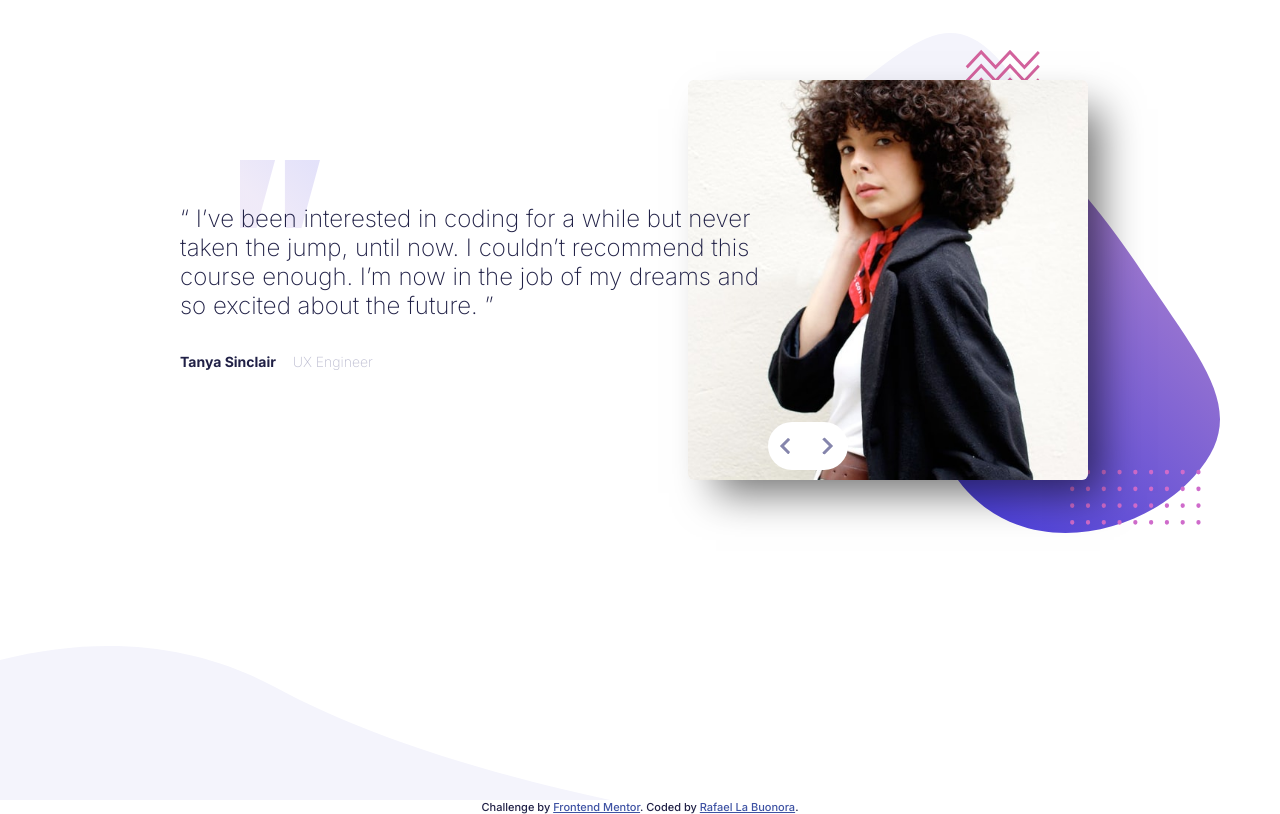
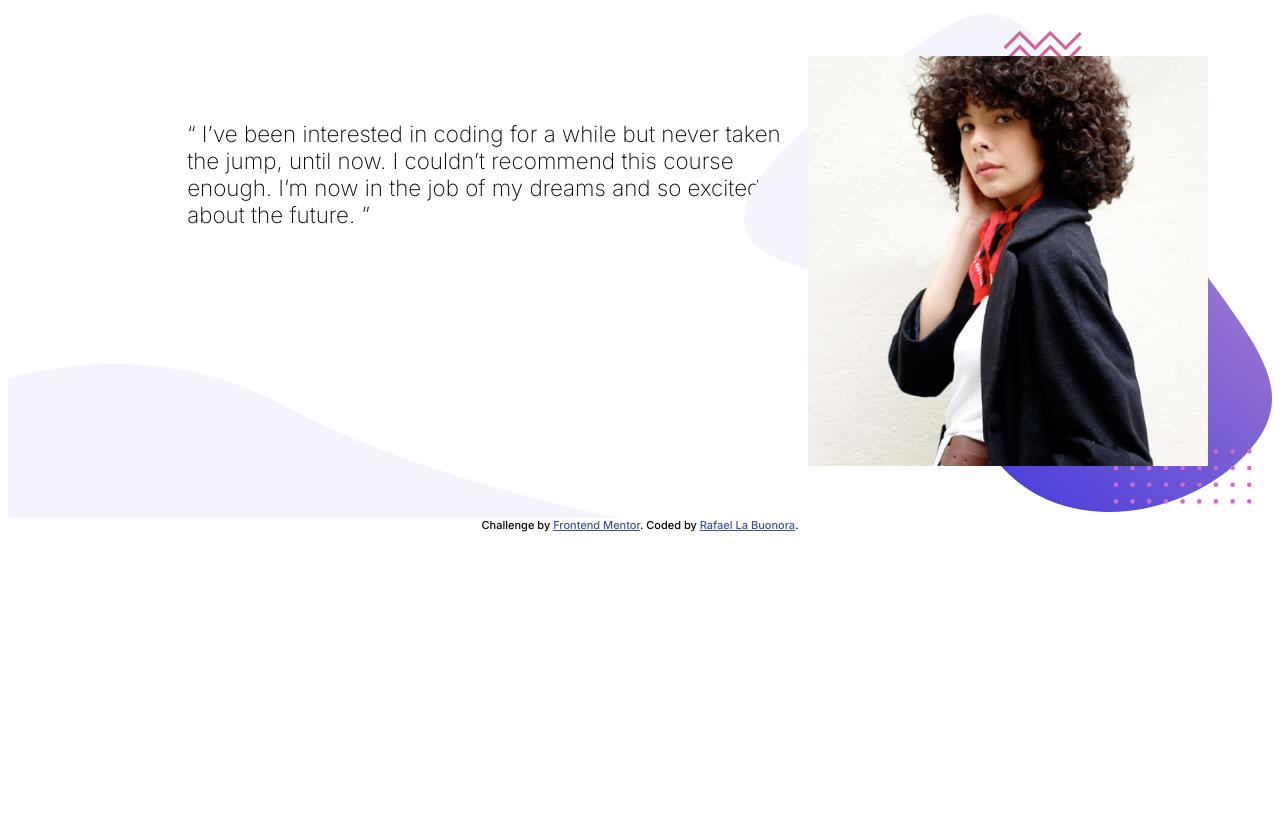
Before and after one commit to rlabuonora/bootcamp-testimonials, a plain HTML site: page index.html in a window 1280 px wide. Drawn offline with Linux system fonts and the light colour scheme.

Commit message:
Use flex for desktop

```diff
--- a/index.html
+++ b/index.html
@@ -15,98 +15,58 @@
 
          /* - Dark Blue: hsl(240, 38%, 20%)
             - Grayish Blue: hsl(240, 18%, 77%) */
-         *,
-         ::before,
-         ::after {
-             box-sizing: border-box;
+
+         body {
+             font-family: Inter;
+         }
+         .slide {
+             background-image: url(images/pattern-curve.svg);
+             background-repeat: no-repeat;
+             background-position: bottom left;
+             display: flex;
          }
 
-         body {
-             margin: 0;
-             font-family: 'Inter', sans-serif;
-             font-size: 24px;
-             color: hsl(240, 38%, 20%);
+         aside {
+             background-image: url(images/pattern-bg.svg);
+             padding: 3em 4em;
+             background-position: 50% 50%;
+             background-size: 100%;
+             background-repeat: no-repeat;
+             margin-left: -4em;
          }
-         .slide {
-             height: 100vh;
-         }
-         .text {
-             float: left;
-             width: 60%;
-             z-index: 1;
-             position: relative;
+
+         article {
              font-weight: 200;
-             padding: 180px 0 0 180px;
-             background-image: url("images/pattern-quotes.svg");
-             background-repeat: no-repeat;
-             background-position: 240px 160px;
-             background-size: 80px 68px;
+             font-size: 1.4em;
 
          }
-         .image {
-             float: left;
-             width: 44%;
-             margin-left: -80px;
-             z-index: -1;
-             background-image: url("images/pattern-bg.svg");
-             background-position: center;
-             background-size: 500px 500px;
-             background-repeat: no-repeat;
-             padding: 80px 0;
 
+         article p {
+             padding: 4em 0 0 8em;
          }
-         span.testimonial-author {
-             font-size: 14px;
-             font-weight: 700;
-
-         }
-         span.testimonial-role {
-             font-size: 14px;
-             font-weight: 200;
-             margin-left: 10px;
-             color: hsl(240, 18%, 77%);
-
-         }
-         .btns {
-             clear: both;
-             display: block;
-             position: relative;
-             bottom: 18%;
-             left: 60%;
-             background-color: #fff;
-             width: 80px;
-             border-radius: 1em;
-             padding: .4em .2em;
-
-         }
-         .btns .prev {
-             margin-right: 1em;
-             margin-left: .25em;
-
-         }
-         .btns a {
-             text-decoration: none;
-         }
-         img {
-             border-radius: 6px;
-             box-shadow: 20px 21px 39px -8px rgba(0,0,0,0.56);
-         }
-         .slider {
-             background-image: url(images/pattern-curve.svg);
-             background-repeat: no-repeat;
-             background-position: left bottom;
-         }
-
-
-
 
         </style>
         <link href="https://fonts.googleapis.com/css2?family=Inter:wght@200;300;500;700&display=swap" rel="stylesheet">
-        <link href="styles.css" rel="stylesheet" type="text" />
+        <!-- <link href="styles.css" rel="stylesheet" type="text" /> -->
 
     </head>
     <body>
-        <div class="slider">
+
+        <div class="slide">
+          <article>
+              <p>
+              “ I’ve been interested in coding for a while but never taken the jump, until now.
+                I couldn’t recommend this course enough. I’m now in the job of my dreams and so
+                  excited about the future. ”</p>
+          </article>
+          <aside>
+              <img alt="Tanya's picture"
+                   height="410"
+                   width="400"
+                   src="images/image-tanya.jpg"/>
+          </aside>
+        </div>
+        <!-- <div class="slider">
              <div class="slide" id="slide-1">
              <div class="text">
 
@@ -136,7 +96,7 @@
              </span>
              </a>
              </div>
-            </div>
+             </div> -->
             <!-- <div class="slide" id="slide-2">
                  <p class="testimonial-text">
                  “ If you want to lay the best foundation possible I’d recommend taking this course.
@@ -147,8 +107,6 @@
                  <p class="testimonial-role">Junior Front-end Developer</p>
                  <img alt="John's picture" src="images/image-john.jpg"/>
                  </div> -->
-
-
         </div>
 
 
--- /dev/null
+++ b/styles-large.css
@@ -0,0 +1,82 @@
+*,
+::before,
+::after {
+    box-sizing: border-box;
+}
+
+body {
+    margin: 0;
+    font-family: 'Inter', sans-serif;
+    font-size: 24px;
+    color: hsl(240, 38%, 20%);
+}
+.slide {
+    height: 100vh;
+}
+.text {
+    float: left;
+    width: 60%;
+    z-index: 1;
+    position: relative;
+    font-weight: 200;
+    padding: 180px 0 0 180px;
+    background-image: url("images/pattern-quotes.svg");
+    background-repeat: no-repeat;
+    background-position: 240px 160px;
+    background-size: 80px 68px;
+
+}
+.image {
+    float: left;
+    width: 44%;
+    margin-left: -80px;
+    z-index: -1;
+    background-image: url("images/pattern-bg.svg");
+    background-position: center;
+    background-size: 500px 500px;
+    background-repeat: no-repeat;
+    padding: 80px 0;
+
+}
+span.testimonial-author {
+    font-size: 14px;
+    font-weight: 700;
+
+}
+span.testimonial-role {
+    font-size: 14px;
+    font-weight: 200;
+    margin-left: 10px;
+    color: hsl(240, 18%, 77%);
+
+}
+.btns {
+    clear: both;
+    display: block;
+    position: relative;
+    bottom: 18%;
+    left: 60%;
+    background-color: #fff;
+    width: 80px;
+    border-radius: 1em;
+    padding: .4em .2em;
+
+}
+.btns .prev {
+    margin-right: 1em;
+    margin-left: .25em;
+
+}
+.btns a {
+    text-decoration: none;
+}
+img {
+    border-radius: 6px;
+    box-shadow: 20px 21px 39px -8px rgba(0,0,0,0.56);
+}
+.slider {
+    background-image: url(images/pattern-curve.svg);
+    background-repeat: no-repeat;
+    background-position: left bottom;
+
+}
```
Also changed, not shown: styles.css (added). Lines whose indentation alone changed are shown as unchanged.
